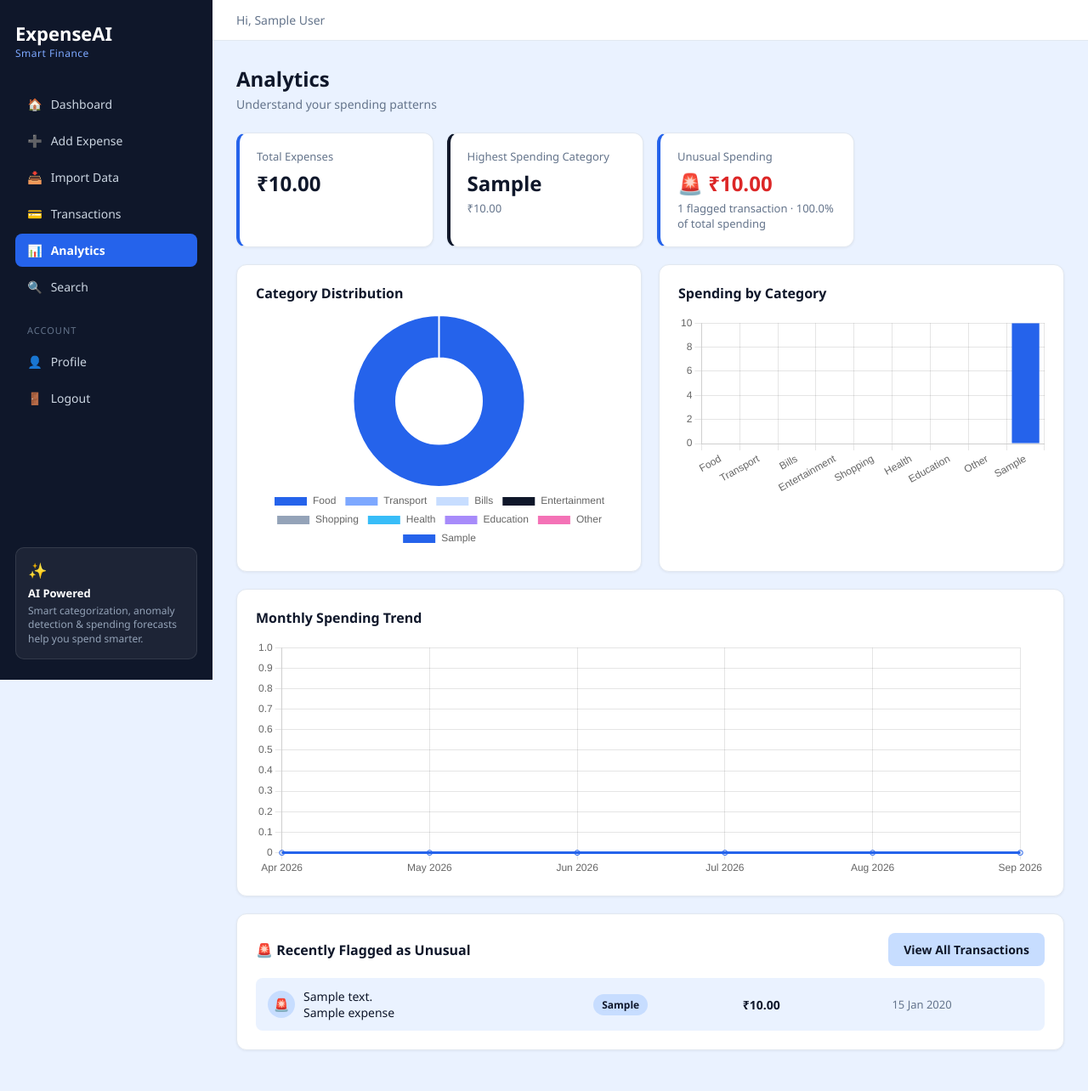
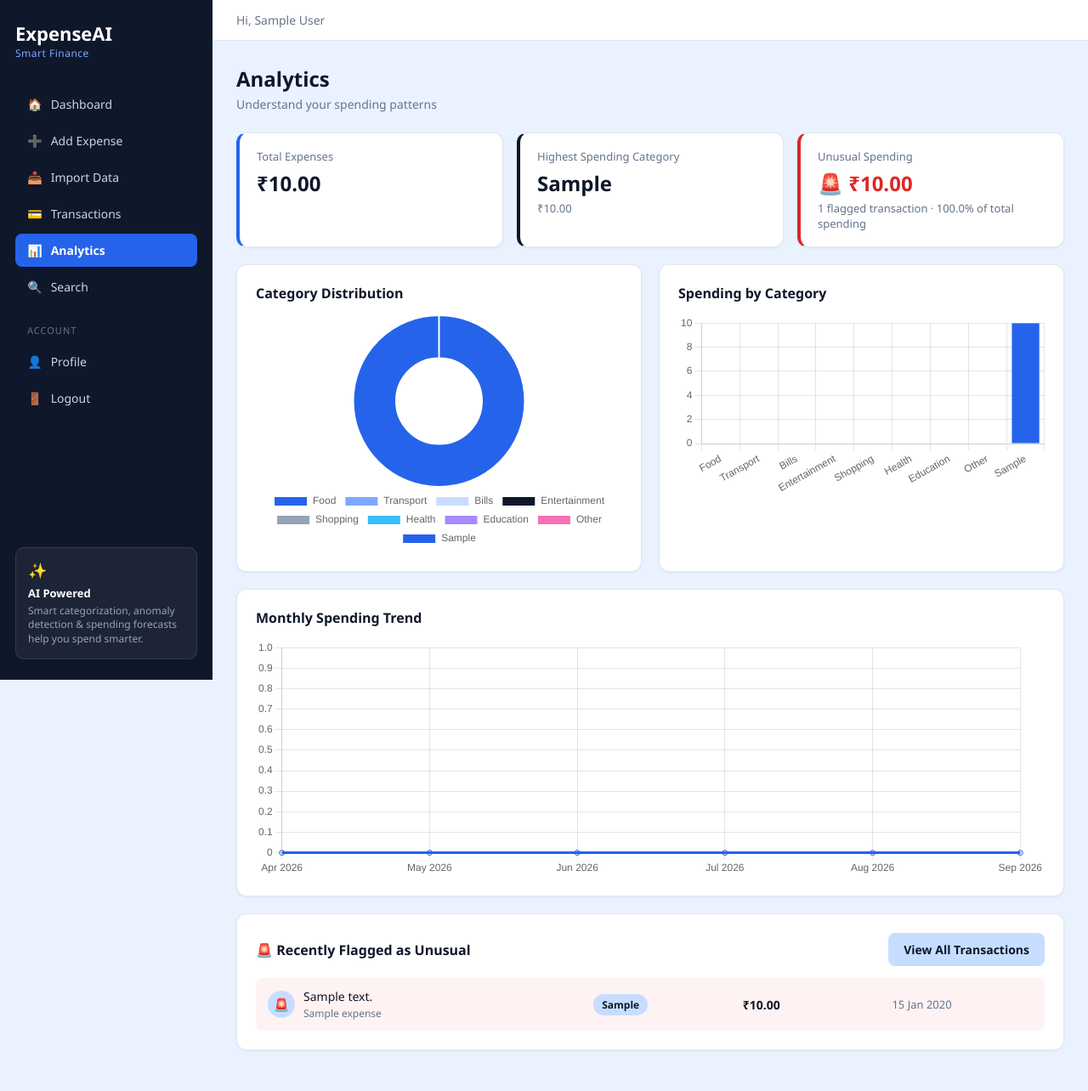
Before and after one commit to muzakkiratah/EXPENSE-AI-TRACKER-2.0, a Flask app: page /analytics in a window 1280 px wide. Shown: the whole page at 85% size. Run offline with Flask 3, Linux system fonts and the light colour scheme; the visitor is signed in with stand-in values (Sample User, id 1); tables that the repository leaves empty hold one stand-in row (values such as "Sample post").

Commit message:
Add new styles for page header and anomaly rows

```diff
--- a/static/css/style.css
+++ b/static/css/style.css
@@ -609,3 +609,24 @@ input[type="file"] {
   justify-content: center;
   flex-wrap: wrap;
 }
+
+.page-header-actions { display: flex; gap: 10px; flex-wrap: wrap; }
+
+.stat-grid-3 { grid-template-columns: repeat(3, 1fr); }
+.stat-card.accent-danger { border-left-color: #DC2626; }
+.stat-value.negative { color: #DC2626; }
+
+.anomaly-row { background: #FEF2F2 !important; }
+.anomaly-reason-text {
+  font-size: 12px;
+  color: var(--gray-text);
+  font-weight: 400;
+  margin-top: 2px;
+}
+
+@media (max-width: 1024px) {
+  .stat-grid-3 { grid-template-columns: 1fr 1fr; }
+}
+@media (max-width: 768px) {
+  .stat-grid-3 { grid-template-columns: 1fr; }
+}
```
